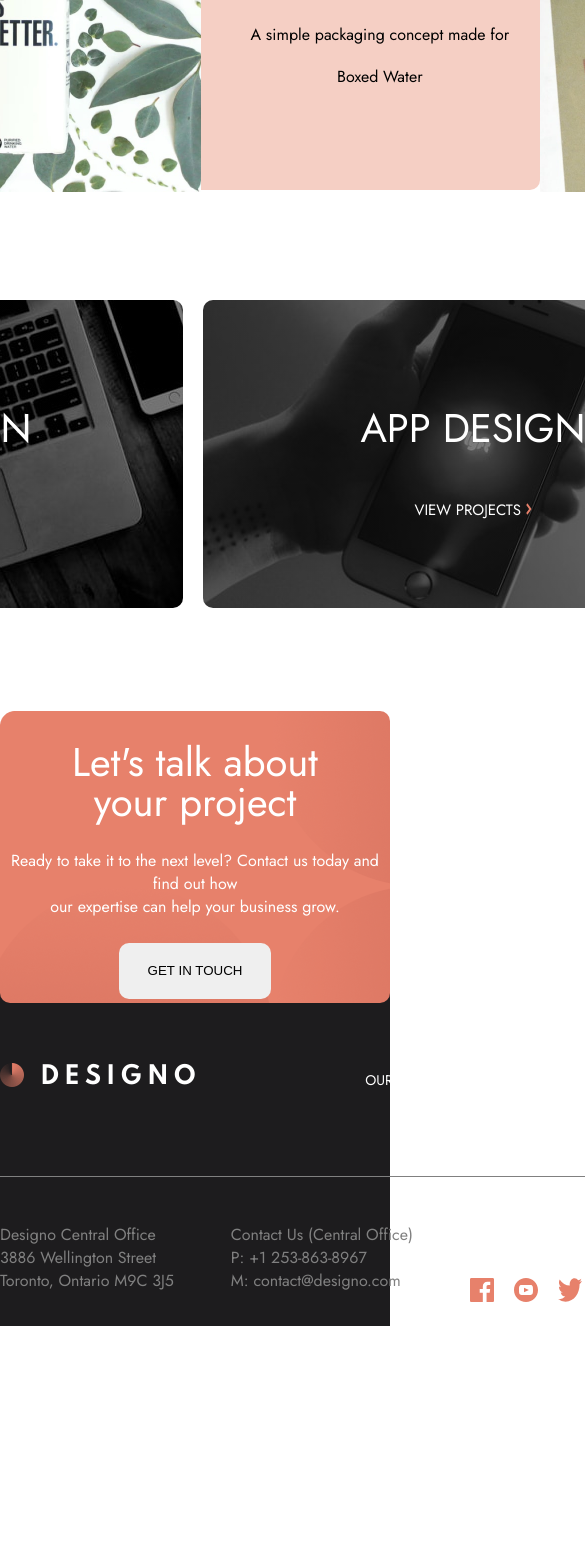
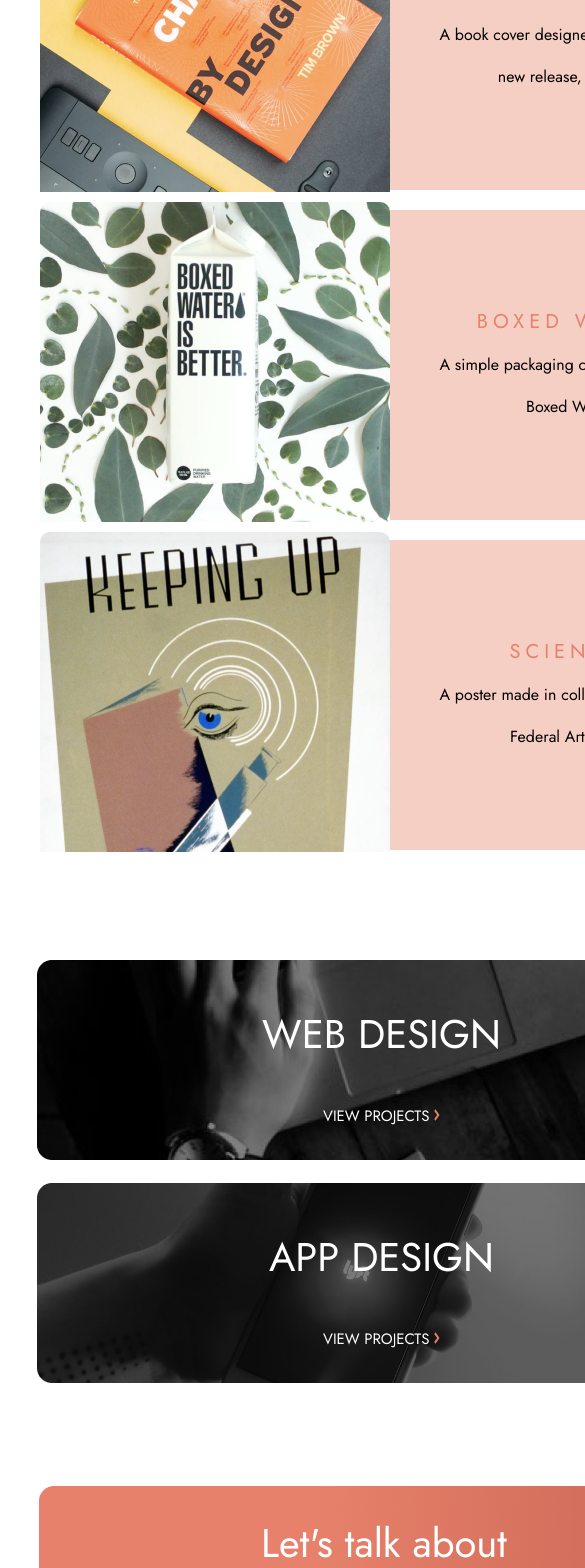
Before and after one commit to JaredBrown1/Designo, a Next.js app: page /graphic-design in a window 390 px wide. Shown: the part 645-2213 px from the top of the page, 585 px wide, since content can reach past the window. Before the commit the page ends 1971 px from the top, so only its background shows below. Built offline with nearby package versions, Linux system fonts and the light colour scheme.

Commit message:
graphic design tablet layout complete

```diff
--- a/pages/graphic-design/index.js
+++ b/pages/graphic-design/index.js
@@ -1,3 +1,6 @@
+import Link from "next/link";
+import Image from "next/image";
+
 import NavBar from "../../src/components/nav-bar/NavBarLight";
 import Footer from "../../src/components/footer/Footer";
 import FooterHeader from "../../src/components/footer-header/FooterHeader";
@@ -6,12 +9,22 @@
 import Image1 from "../../public/design-images/image-change.jpg";
 import Image2 from "../../public/design-images/image-boxed-water.jpg";
 import Image3 from "../../public/design-images/image-science.jpg";
-import DesignNextApp from "../../src/components/design/DesignNextApp";
-import DesignNextWeb from "../../src/components/design/DesignNextWeb";
+
+import {
+	AppDesign,
+	WebDesign,
+} from "../../styles/component-styles/home-styles/HomeMiddle.module";
+
+import {
+	GraphicDesignContainer,
+	CardContainer,
+	NextPageContainer,
+} from "../../styles/component-styles/design-components/GraphicDesign.module";
+import { Next } from "react-bootstrap/esm/PageItem";
 
 const GraphicDesign = () => {
 	return (
-		<div>
+		<GraphicDesignContainer>
 			<NavBar />
 			<DesignTitle
 				title="Graphic Design"
@@ -20,7 +33,7 @@
                 meet your business objectives."
 			/>
 
-			<div
+			<CardContainer
 				style={{
 					display: "flex",
 					justifyContent: "center",
@@ -46,9 +59,9 @@
 					subtitleOne="A poster made in collaboration with the"
 					subtitleTwo="Federal Art Project"
 				/>
-			</div>
+			</CardContainer>
 
-			<div
+			<NextPageContainer
 				style={{
 					display: "flex",
 					justifyContent: "center",
@@ -56,13 +69,46 @@
 					paddingBottom: "80px",
 				}}
 			>
-				<DesignNextWeb />
-				<DesignNextApp />
-			</div>
+				<Link href="/web-design">
+					<a>
+						<WebDesign>
+							<h1>WEB DESIGN</h1>
+
+							<p>
+								VIEW PROJECTS {"            "}
+								<Image
+									src="/icon-right-arrow.svg"
+									alt="arrow"
+									width={6}
+									height={12}
+								/>
+							</p>
+						</WebDesign>
+					</a>
+				</Link>
+
+				<Link href="/app-design">
+					<a>
+						<AppDesign>
+							<h1>APP DESIGN</h1>
+
+							<p>
+								VIEW PROJECTS {"            "}
+								<Image
+									src="/icon-right-arrow.svg"
+									alt="arrow"
+									width={6}
+									height={12}
+								/>
+							</p>
+						</AppDesign>
+					</a>
+				</Link>
+			</NextPageContainer>
 
 			<FooterHeader />
 			<Footer />
-		</div>
+		</GraphicDesignContainer>
 	);
 };
 
--- /dev/null
+++ b/styles/component-styles/design-components/GraphicDesign.module.js
@@ -0,0 +1,35 @@
+import styled from "styled-components";
+
+export const GraphicDesignContainer = styled.div`
+	margin: 0 auto;
+	width: 1120px;
+
+	@media only screen and (min-device-width: 768px) and (max-device-width: 1024px) {
+		/* Styles */
+		width: 768px;
+	}
+`;
+
+export const CardContainer = styled.div`
+	display: flex;
+	justify-content: center;
+	padding: 10px;
+
+	@media only screen and (min-device-width: 768px) and (max-device-width: 1024px) {
+		/* Styles */
+		flex-direction: column;
+	}
+`;
+
+export const NextPageContainer = styled.div`
+	display: flex;
+	justify-content: center;
+	align-items: center;
+	padding-right: 25px;
+	padding-bottom: 80px;
+
+	@media only screen and (min-device-width: 768px) and (max-device-width: 1024px) {
+		/* Styles */
+		flex-direction: column;
+	}
+`;
```
